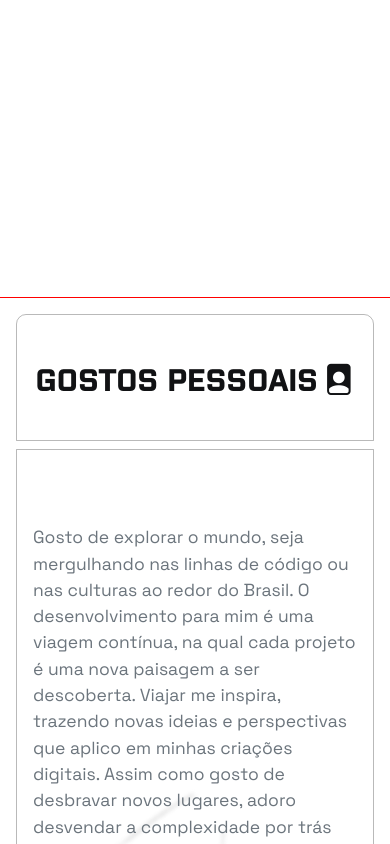
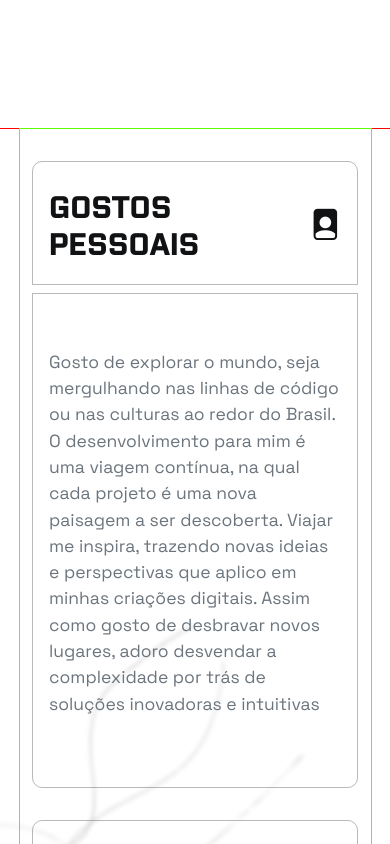
Before and after one commit to EriveltonMGit/Codigo_certo, an Angular app: page / in a window 390 px wide. Shown: the part 3500-4344 px from the top of the page. Built offline with nearby package versions, Linux system fonts and the light colour scheme.

Commit message:
chore: modificações na sa div flutuante

```diff
--- a/src/app/section-3/section-3.component.scss
+++ b/src/app/section-3/section-3.component.scss
@@ -167,18 +167,19 @@
 #minha_jornada {
     width:100%;
     height: 160vh;
+    padding: 1rem;
     display: flex;
     align-items: center;
     justify-content: center;
     flex-direction: column;
-    margin-top: 50vh;
+    margin-top: 30vh;
     outline: 1px solid red;
 
 }
 
 // IMG DISCORD
 .img_bk_roxo {
-    width: 100%;
+    width:90%;
     height: 100%;
     position: absolute;
     left: 0;
@@ -188,6 +189,7 @@
     align-items: center;
     justify-content: flex-start;
     z-index: 2;
+    outline: 1px solid rgb(94, 255, 0);
 
 
 }
```
